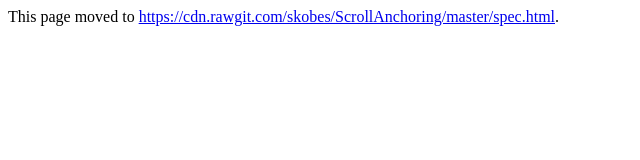
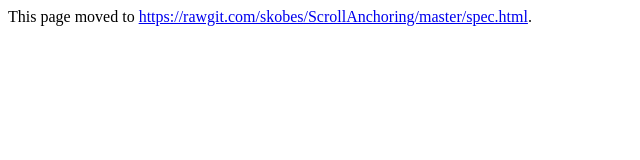
Before and after one commit to WICG/interventions, a plain HTML site: page scroll-anchoring/spec.html in a window 1280 px wide. Shown: the full height of the page, 0-640 px from the left. Drawn offline with Linux system fonts and the light colour scheme.

Commit message:
Don't use cdn. link

```diff
--- a/scroll-anchoring/spec.html
+++ b/scroll-anchoring/spec.html
@@ -1,2 +1,2 @@
 <!DOCTYPE html>
-This page moved to <a href="https://cdn.rawgit.com/skobes/ScrollAnchoring/master/spec.html">https://cdn.rawgit.com/skobes/ScrollAnchoring/master/spec.html</a>.
+This page moved to <a href="https://rawgit.com/skobes/ScrollAnchoring/master/spec.html">https://rawgit.com/skobes/ScrollAnchoring/master/spec.html</a>.
```
